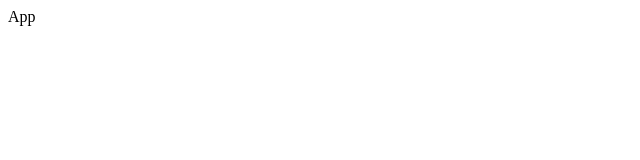
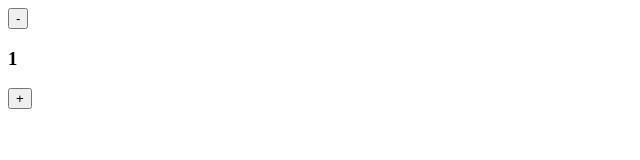
Before and after one commit to Madhianandhan06/versioncontrol, a React (Vite) app: page / in a window 1280 px wide. Shown: the top 160 px of the page, without its empty margins (0-640 px from the left). Built offline with nearby package versions, Linux system fonts and the light colour scheme.

Commit message:
feat: added count feature using useState hook

```diff
--- a/src/App.jsx
+++ b/src/App.jsx
@@ -1,8 +1,14 @@
-import React from 'react'
+import React, { useState } from 'react'
 
 const App = () => {
+
+  const [count, setCount] = useState(1)
   return (
-    <div>App</div>
+    <div>
+      <button onClick={() => setCount(c => c-1)}>-</button>
+      <h3>{count}</h3>
+      <button onClick={() => setCount(c => c+1)}>+</button>
+    </div>
   )
 }
 
```
